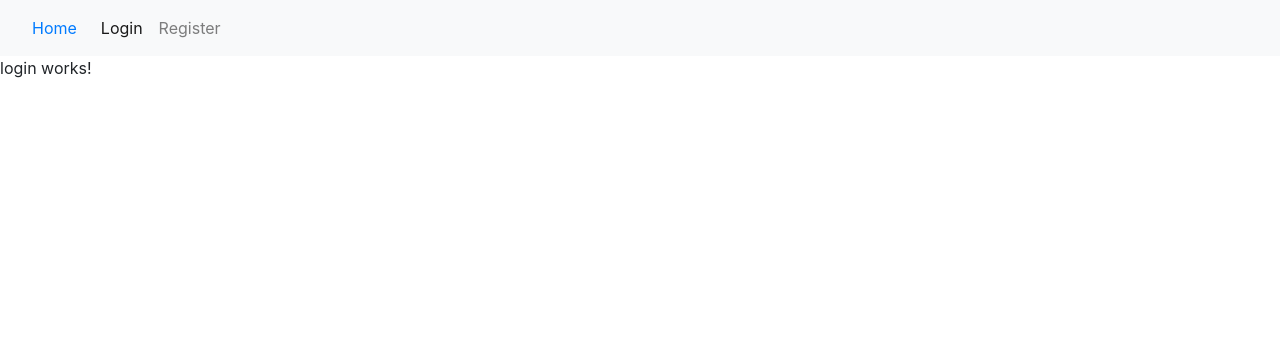
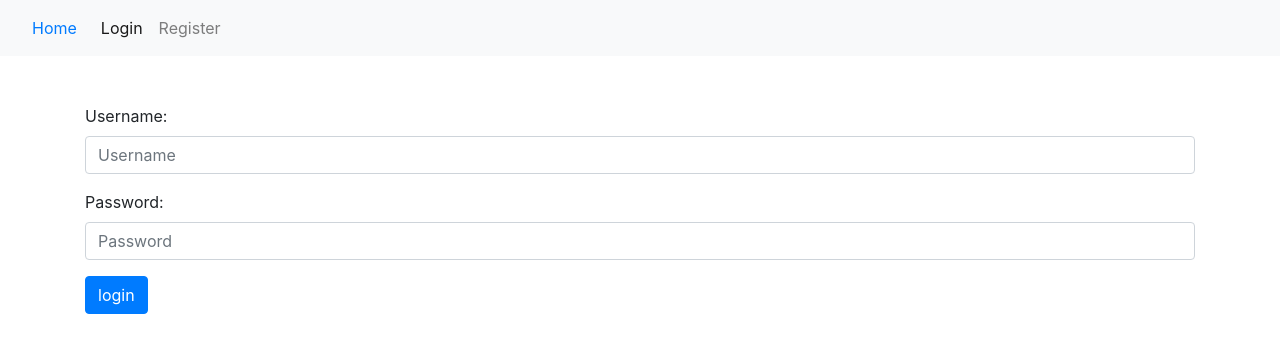
Before and after one commit to sleeyax/NotesAppFrontend, an Angular app: page /login in a window 1280 px wide. Shown: the top 352 px of the page. Built offline with nearby package versions, Linux system fonts and the light colour scheme.

Commit message:
login + models

```diff
--- a/src/app/login/login/login.component.html
+++ b/src/app/login/login/login.component.html
@@ -1 +1,17 @@
-<p>login works!</p>
+<div class="container pt-5 m-auto">
+  <form [formGroup]="loginForm" (ngSubmit)="onSubmit()">
+
+    <div class="form-group">
+      <label for="username">Username:</label>
+      <input type="text" class="form-control" id="username" placeholder="Username" formControlName="username"/>
+    </div>
+
+    <div class="form-group">
+      <label for="password">Password:</label>
+      <input type="password" class="form-control" id="password" placeholder="Password" formControlName="password">
+    </div>
+
+    <button type="submit" class="btn btn-primary">login</button>
+
+  </form>
+</div>
--- a/src/app/login/login/login.component.ts
+++ b/src/app/login/login/login.component.ts
@@ -1,4 +1,7 @@
+// @ts-ignore
 import { Component, OnInit } from '@angular/core';
+import {UserLogin} from "../../models/user-login.model";
+import {FormControl, FormGroup, Validators} from "@angular/forms";
 
 @Component({
   selector: 'app-login',
@@ -7,9 +10,48 @@ import { Component, OnInit } from '@angular/core';
 })
 export class LoginComponent implements OnInit {
 
-  constructor() { }
+  model : UserLogin = new UserLogin("","");
+  submitted : boolean = false;
+  aangemeld : boolean;
+  loginForm: FormGroup;
+  fout : boolean = false;
+  foutmelding : string;
+
+  constructor(){}
+  // constructor(private authenticateService : AuthenticateService, private router: Router) {
+  //   this.authenticateService.isAangemeld.subscribe(result=>{
+  //     this.aangemeld=result
+  //   })
+  // }
 
   ngOnInit() {
+    this.loginForm = new FormGroup({
+      username: new FormControl('', {validators: [Validators.required, Validators.minLength(4)]}),
+      password: new FormControl('', { validators: [Validators.required, Validators.minLength(5)]})
+    });
+
+    // if(localStorage.getItem('token') != null){
+    //   this.aangemeld = true;
+    //   console.log('aangemeld');
+    // }
+    // else{
+    //   this.aangemeld=false;
+    //   console.log("niet aangemeld");
+    // }
   }
 
+  onSubmit() {
+    this.submitted = true;
+    // this.authenticateService.authenticate(this.model).subscribe(result => {
+    //     localStorage.setItem("token", result.token);
+    //     this.authenticateService.isAangemeld.next(true);
+    //     this.router.navigate(['/'])
+    //   },
+    //   error =>{
+    //     this.fout=true;
+    //     this.submitted=false;
+    //     this.foutmelding = "Username or password incorrect."
+    //   }
+    // );
+  }
 }
--- /dev/null
+++ b/src/app/models/user-login.model.ts
@@ -0,0 +1,3 @@
+export class UserLogin {
+  constructor(public Username: string, public Password : string){}
+}
--- a/src/index.html
+++ b/src/index.html
@@ -10,5 +10,8 @@
 </head>
 <body>
   <app-root></app-root>
+  <script src="https://code.jquery.com/jquery-3.3.1.slim.min.js" integrity="sha384-q8i/X+965DzO0rT7abK41JStQIAqVgRVzpbzo5smXKp4YfRvH+8abtTE1Pi6jizo" crossorigin="anonymous"></script>
+  <script src="https://cdnjs.cloudflare.com/ajax/libs/popper.js/1.14.7/umd/popper.min.js" integrity="sha384-UO2eT0CpHqdSJQ6hJty5KVphtPhzWj9WO1clHTMGa3JDZwrnQq4sF86dIHNDz0W1" crossorigin="anonymous"></script>
+  <script src="https://stackpath.bootstrapcdn.com/bootstrap/4.3.1/js/bootstrap.min.js" integrity="sha384-JjSmVgyd0p3pXB1rRibZUAYoIIy6OrQ6VrjIEaFf/nJGzIxFDsf4x0xIM+B07jRM" crossorigin="anonymous"></script>
 </body>
 </html>
```
Also changed, not shown: src/app/app.module.ts (+8 -3 lines), src/app/login/login.module.ts (+6 -3 lines), 1 other file (tests, documents, lock files or other folders).
